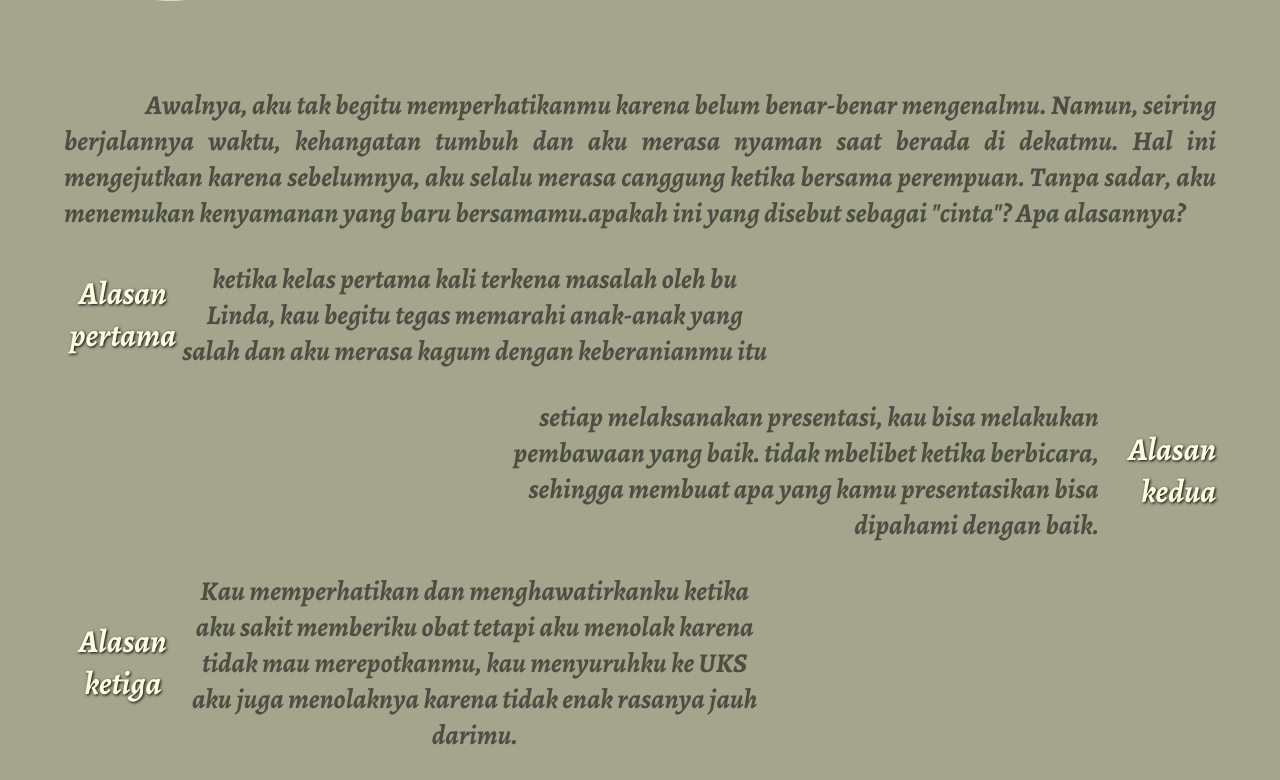
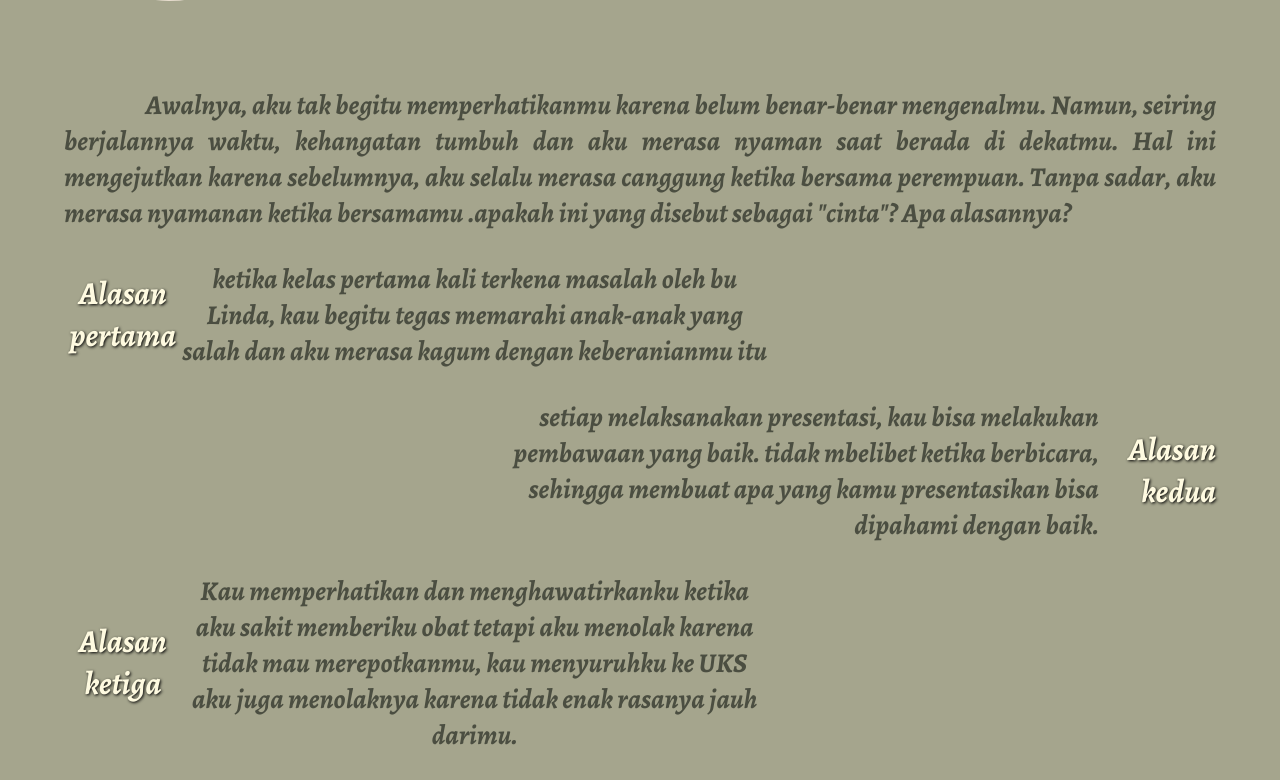
Before and after one commit to GeniusFootage2/foryou, a plain HTML site: page index.html in a window 1280 px wide. Shown: the part 1001-1781 px from the top of the page. Drawn offline with Linux system fonts and the light colour scheme; files whose address does not match are found by name; a web font is replaced by a local one.

Commit message:
Update index.html

```diff
--- a/index.html
+++ b/index.html
@@ -647,7 +647,7 @@
     <div class="pernyataan">
       <div class="awalan">
         Awalnya, aku tak begitu memperhatikanmu karena belum benar-benar mengenalmu. Namun, seiring berjalannya waktu, kehangatan tumbuh dan aku merasa nyaman saat berada di dekatmu. Hal ini mengejutkan karena sebelumnya, aku selalu merasa
-        canggung ketika bersama perempuan. Tanpa sadar, aku menemukan kenyamanan yang baru bersamamu.apakah ini yang disebut sebagai "cinta"? Apa alasannya?
+        canggung ketika bersama perempuan. Tanpa sadar, aku merasa nyamanan ketika bersamamu .apakah ini yang disebut sebagai "cinta"? Apa alasannya?
       </div>
       <div class="dalam">
         <div class="pernyataan1">
```
